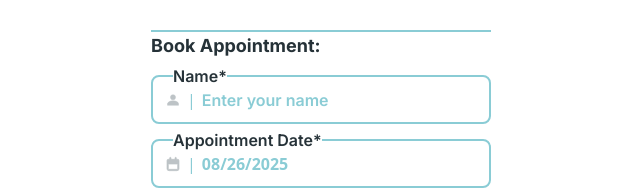
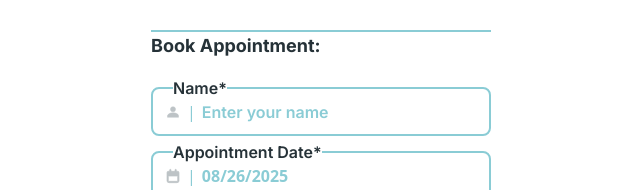
Before and after one commit to subhafertilityclinic-cyber/appointment, a React (Vite) app: page / in a window 1280 px wide. Shown: the part 364-554 px from the top of the page, without its empty margins (319-959 px from the left). Built offline with nearby package versions, Linux system fonts and the light colour scheme; a web font is replaced by a local one.

Commit message:
ux form validation update

```diff
--- a/package.json
+++ b/package.json
@@ -14,10 +14,12 @@
     "@tailwindcss/vite": "^4.1.12",
     "leaflet": "^1.9.4",
     "react": "^19.0.0-rc.1",
+    "react-confetti": "^6.4.0",
     "react-datepicker": "^8.7.0",
     "react-dom": "^19.0.0-rc.1",
     "react-leaflet": "^5.0.0-rc.2",
     "react-router": "^7.8.2",
+    "react-use": "^17.6.0",
     "react-wavify": "^1.11.1",
     "tailwindcss": "^4.1.12"
   },
--- a/src/components/form.jsx
+++ b/src/components/form.jsx
@@ -2,13 +2,37 @@ import { useEffect, useState } from "react";
 import DatePicker from "react-datepicker";
 import "react-datepicker/dist/react-datepicker.css";
 import emailjs from "@emailjs/react-native"
+import Poopers from "./poopers";
 
 const Form = () => {
   const [name, setName] = useState("");
   const [phone, setPhone] = useState("");
   const [address, setAddress] = useState("");
   const [datee, setDate] = useState(new Date());
+  const [isEmptyName, setIsEmptyName] = useState(false);
+  const [isEmptyAddress, setIsEmptyAddress] = useState(false);
   const [valid, setValid] = useState(true);
+  const [message, setMessage] = useState("");
+  const [messageVisible, setMessageVisible] = useState(false);
+  const [pooperRun, setPooperRun] = useState(false);
+  const validate = () => {
+    let passed = true;
+    if (name.length == 0) {
+      setIsEmptyName(true)
+      passed = false;
+    }
+    if (phone.length == 0) {
+      setValid(false);
+      passed = false;
+    }
+    if (address.length == 0) {
+      setIsEmptyAddress(true);
+      passed = false;
+    }
+    if (passed) {
+      mail()
+    } else setMessage("Please fill up the form correctly")
+  }
 
   let templateParams = {
     name: name,
@@ -28,21 +52,26 @@ const Form = () => {
       })
       .then(
         () => {
-          alert("Appointment request send");
+          setMessage("Appointment request send")
+          setPooperRun(true);
+          clear()
         },
         (err) => {
-          alert('FAILED...', err);
+          setMessage('FAILED...', err);
+          clear()
         },
       );
-    clear()
   }
   function onChange(datee) {
     setDate(datee);
   }
   function clear() {
     setName("")
+    setIsEmptyName(false)
     setPhone("")
+    setValid(true)
     setAddress("")
+    setIsEmptyAddress(false)
   }
   useEffect(() => {
     const handler = setTimeout(() => {
@@ -51,10 +80,30 @@ const Form = () => {
     }, 500);
     return () => clearTimeout(handler);
   }, [phone])
+  useEffect(() => {
+    if (name.length != 0) setIsEmptyName(false)
+    if (address.length != 0) setIsEmptyAddress(false)
+  }, [name, address])
+  useEffect(() => {
+    if (message.length == 0) return
+    setMessageVisible(true)
+    const handler = setTimeout(() => {
+      setMessageVisible(false)
+    }, 2000);
+    return () => {
+      clearTimeout(handler);
+    }
+  }, [message])
 
   return <section className="flex flex-col gap-1 justify-center items-center w-full max-w-maxi  " >
     <h3 className="self-start font-heading font-bold text-lg text-main-black " >Book Appointment:</h3>
-    <fieldset className="rounded-lg border-main-accent h-15 pl-3 border-2" >
+    <div className="relative h-2 flex justify-center items-center " >
+      {messageVisible ?
+        <strong>{message}</strong>
+        : null
+      }
+    </div>
+    <fieldset className={`rounded-lg h-15 pl-3 border-2 ${!isEmptyName ? 'border-main-accent' : 'border-red-500'}`} >
       <legend className="text-main-black ml-2 font-heading font-semibold " >Name*</legend>
       <label htmlFor="name" className="text-main-accent flex items-center gap-1.5" >
         <img src="/person.svg" className="h-4 w-4" alt="person icon" /> |
@@ -75,16 +124,17 @@ const Form = () => {
         <input value={phone} onChange={e => setPhone(e.target.value)} type="text" id="phone" className="w-full focus:outline-0 font-semibold focus:text-main-black placeholder-main-accent placeholder:font-heading placeholder:font-semibold " required placeholder="Enter your phone" />
       </label>
     </fieldset>
-    <fieldset className="rounded-lg border-main-accent h-15 pl-3 border-2" >
-      <legend className="text-main-black ml-2 font-heading font-semibold " >Address*</legend>
+    <fieldset className={`rounded-lg h-15 pl-3 border-2 ${!isEmptyAddress ? 'border-main-accent' : 'border-red-500'} `}  >
+      <legend className="text-main-black ml-2 font-heading font-semibold" >Address*</legend>
       <label htmlFor="address" className="text-main-accent flex items-center gap-1.5" >
         <img src="/address.svg" className="h-4 w-4" alt="person icon" /> |
         <input value={address} onChange={e => { setAddress(e.target.value) }} type="text" id="address" className="w-full focus:outline-0 font-semibold focus:text-main-black placeholder-main-accent placeholder:font-heading placeholder:font-semibold " required placeholder="Enter your adddress" />
       </label>
     </fieldset>
     <div className="flex justify-around w-full max-w-maxi min-w-[300px] my-2 " >
-      <button onClick={() => { (valid & (phone.length != 0)) ? mail() : alert("Check your phone number") }} className="active:bg-main-accent active:text-white active:border-main-black hover:cursor-pointer border-2 rounded-full border-main-accent text-main-accent p-3 font-semibold "  >book</button>
+      <button onClick={validate} className="active:bg-main-accent active:text-white active:border-main-black hover:cursor-pointer border-2 rounded-full border-main-accent text-main-accent p-3 font-semibold "  >book</button>
       <button onClick={clear} className="active:bg-main-accent active:text-white active:border-main-black hover:cursor-pointer border-2 rounded-full border-main-accent text-main-accent p-3 font-semibold "  >clear</button>
+      <Poopers setRun={setPooperRun} run={pooperRun} />
     </div>
   </section >
 }
--- /dev/null
+++ b/src/components/poopers.jsx
@@ -0,0 +1,27 @@
+import { useWindowSize } from 'react-use'
+import Confetti from 'react-confetti'
+import { useEffect } from 'react'
+
+const Poopers = ({ setRun, run }) => {
+  const { width, height } = useWindowSize()
+
+  useEffect(() => {
+    const handler = setTimeout(() => {
+      setRun(false);
+    }, 8000);
+    return () => {
+      clearTimeout(handler);
+    }
+  })
+
+  return (
+    <Confetti
+      width={width}
+      height={height}
+      run={run}
+      recycle={false}
+      numberOfPieces={500}
+    />
+  )
+}
+export default Poopers
```
Also changed, not shown: 1 other file (tests, documents, lock files or other folders).
